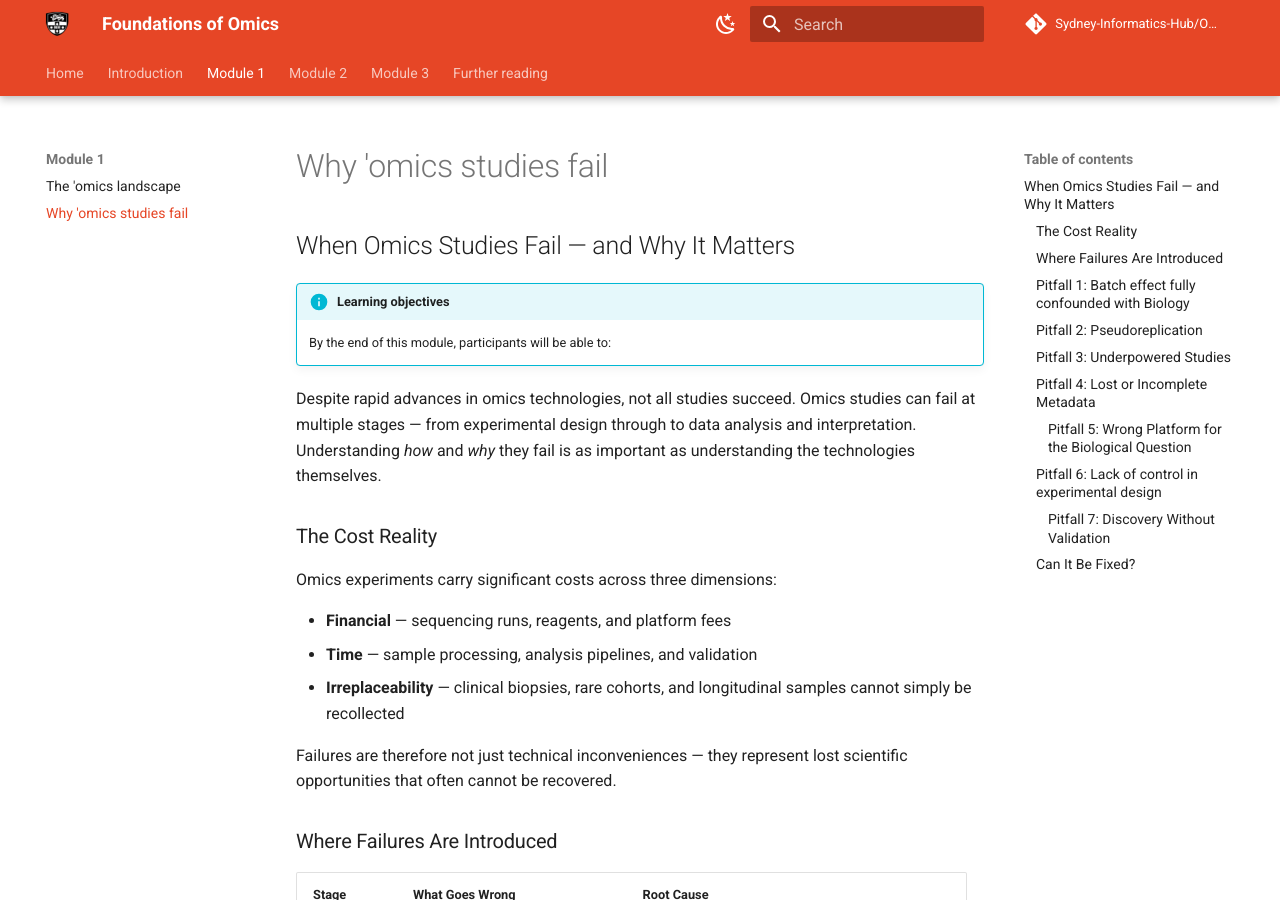
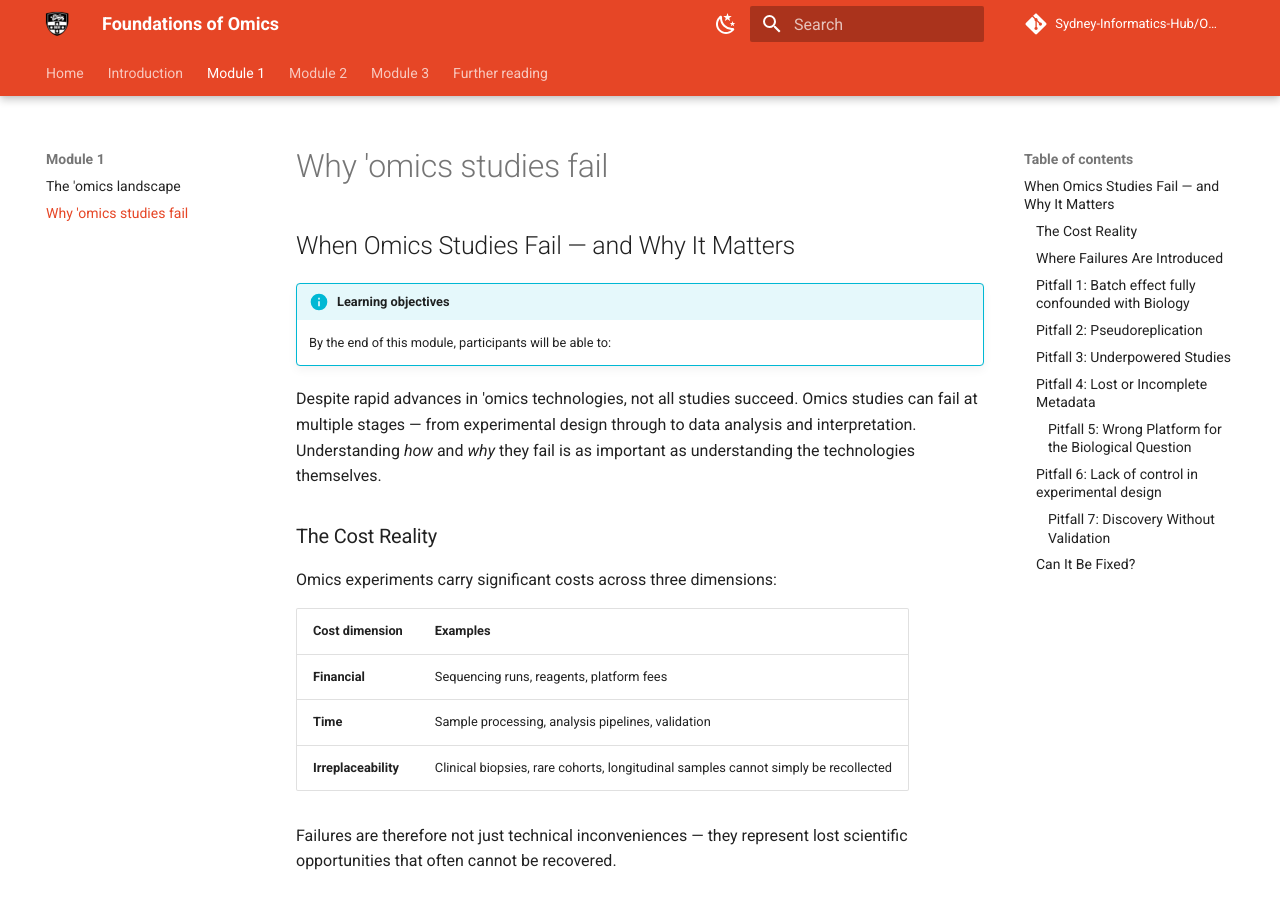
Before and after one commit to Sydney-Informatics-Hub/Omics-Study-Designs-and-Data-Interpretation, an MkDocs documentation site: the page built from docs/Day1/module1-2.md, in a window 1280 px wide and 900 px high. Built offline with MkDocs 1.6.1 and Material for MkDocs 9.7.7, drawn with Linux system fonts in a browser that asks for light colours; comment, search, counter and statistics services are not loaded.

Commit message:
Add table module1-2

```diff
--- a/docs/Day1/module1-2.md
+++ b/docs/Day1/module1-2.md
@@ -5,19 +5,18 @@
     By the end of this module, participants will be able to:
 
 
-Despite rapid advances in omics technologies, not all studies succeed. Omics
-studies can fail at multiple stages — from experimental design through to data
-analysis and interpretation. Understanding *how* and *why* they fail is as
+Despite rapid advances in 'omics technologies, not all studies succeed. Omics studies can fail at multiple stages — from experimental design through to data analysis and interpretation. Understanding *how* and *why* they fail is as
 important as understanding the technologies themselves.
 
 ### The Cost Reality
 
 Omics experiments carry significant costs across three dimensions:
 
-- **Financial** — sequencing runs, reagents, and platform fees
-- **Time** — sample processing, analysis pipelines, and validation
-- **Irreplaceability** — clinical biopsies, rare cohorts, and longitudinal
-  samples cannot simply be recollected
+| Cost dimension | Examples |
+|---|---|
+| **Financial** | Sequencing runs, reagents, platform fees |
+| **Time** | Sample processing, analysis pipelines, validation |
+| **Irreplaceability** | Clinical biopsies, rare cohorts, longitudinal samples cannot simply be recollected |
 
 Failures are therefore not just technical inconveniences — they represent lost
 scientific opportunities that often cannot be recovered.
```
